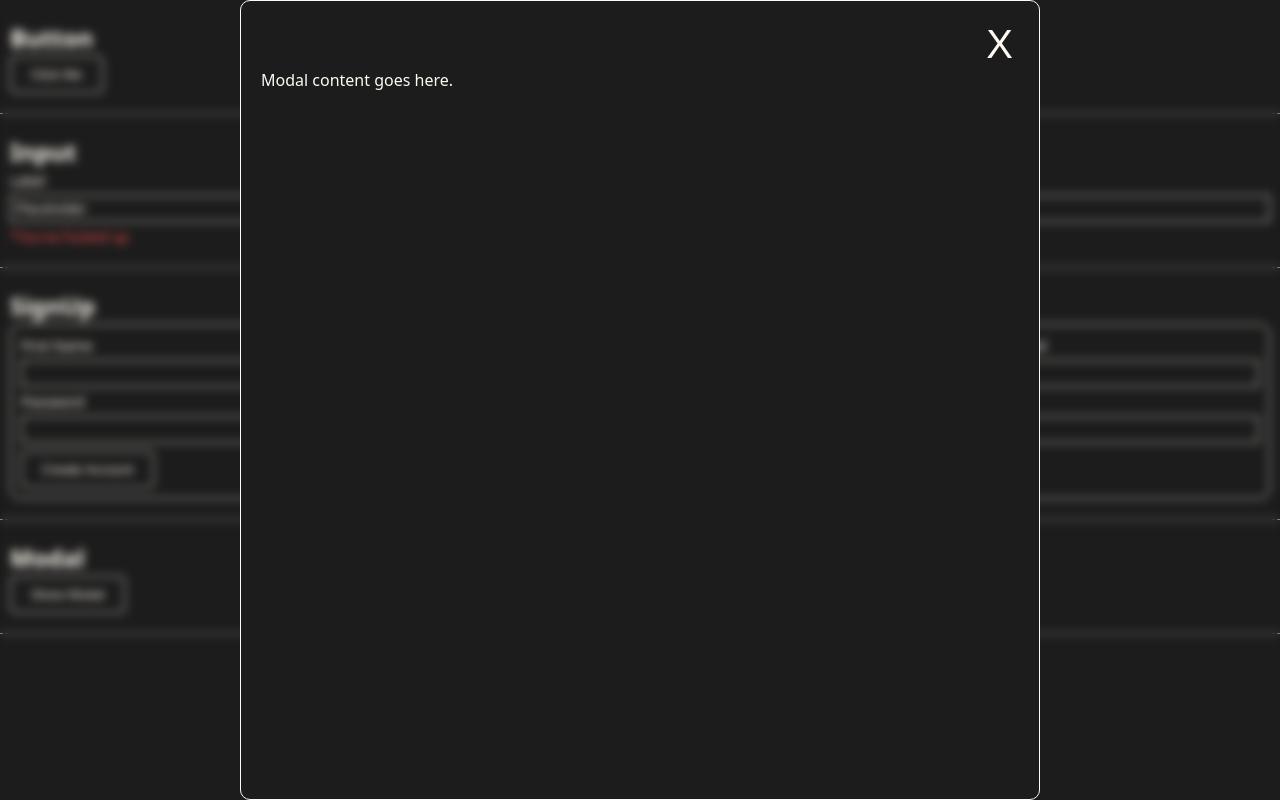
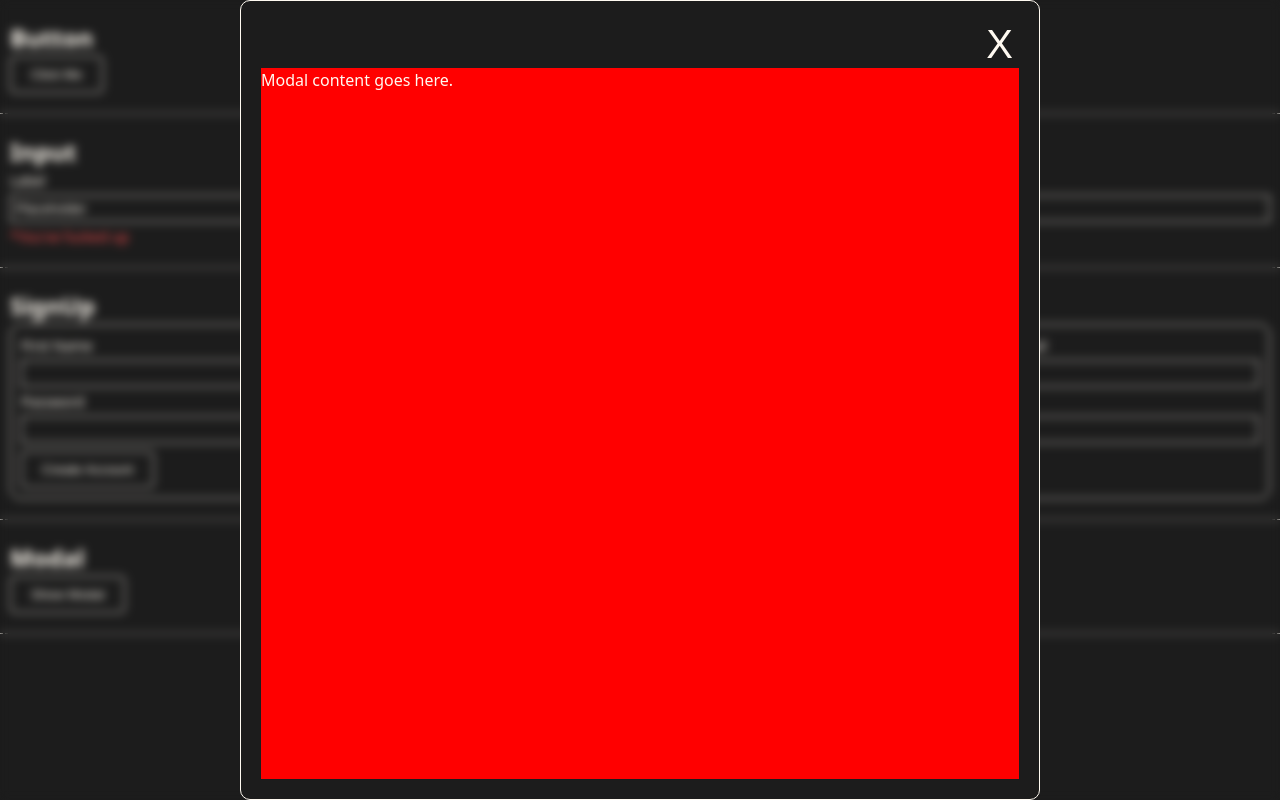
Before and after one commit to imforked/legos, a React (Vite) app: page / in a window 1280 px wide. Both pictures are taken after a click on the button "Show Modal". Built offline with nearby package versions, Linux system fonts and the light colour scheme.

Commit message:
Allow Modal content to be 100% of the modal content height.

```diff
--- a/src/ComponentLibrary.config.tsx
+++ b/src/ComponentLibrary.config.tsx
@@ -41,7 +41,11 @@ export const LIBRARY_DATA: LibraryData = [
           <Modal
             isOpen={modalIsOpen}
             setIsOpen={setModalIsOpen}
-            content={'Modal content goes here.'}
+            content={
+              <div style={{ height: '100%', background: 'red' }}>
+                Modal content goes here.
+              </div>
+            }
           />
           <Button text="Show Modal" onClick={() => setModalIsOpen(true)} />
         </>
--- a/src/components/Modal/Modal.styles.ts
+++ b/src/components/Modal/Modal.styles.ts
@@ -39,4 +39,6 @@ export const CloseButton = styled.button`
   align-self: flex-end;
 `;
 
-export const Content = styled.div``;
+export const Content = styled.div`
+  height: 100%;
+`;
```
